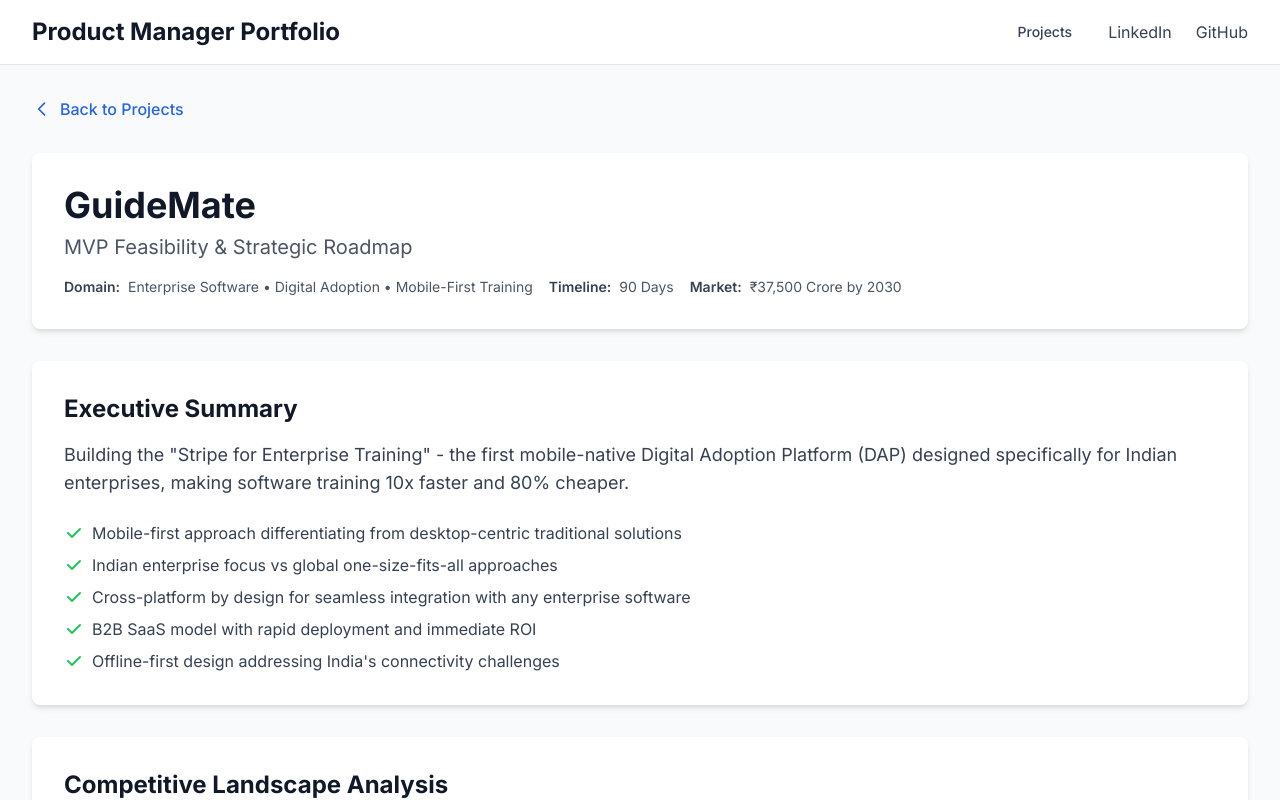
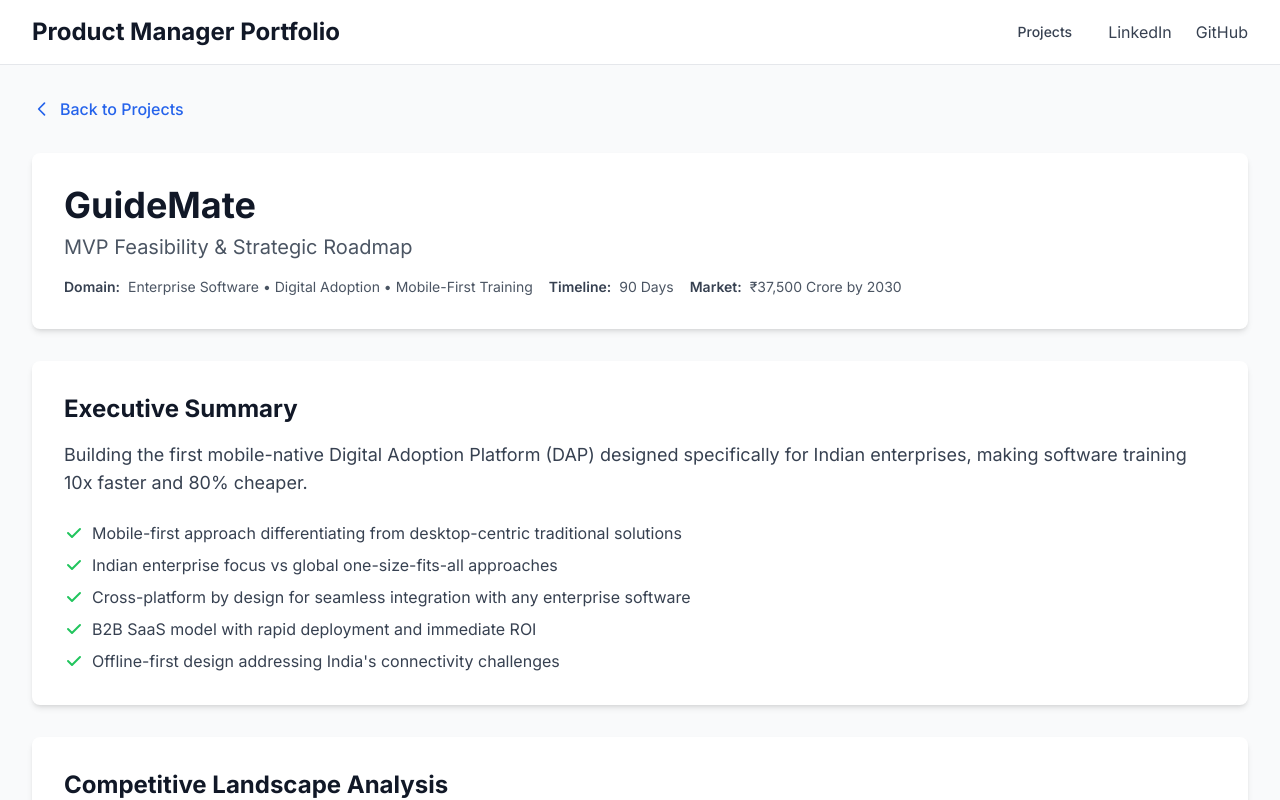
Before and after one commit to ideamchn/product-manager-portfolio, a React (Vite) app: page /projects/guidemate in a window 1280 px wide. Shown: the top 800 px of the page. Built offline with nearby package versions, Linux system fonts and the light colour scheme.

Commit message:
Project detail correction for guidemate

```diff
--- a/src/pages/ProjectDetail.jsx
+++ b/src/pages/ProjectDetail.jsx
@@ -277,7 +277,7 @@ const projectData = {
         team: "25 Active Customers",
         domain: "Enterprise Software • Digital Adoption • Mobile-First Training",
         market: "₹37,500 Crore by 2030",
-        summary: "Building the \"Stripe for Enterprise Training\" - the first mobile-native Digital Adoption Platform (DAP) designed specifically for Indian enterprises, making software training 10x faster and 80% cheaper.",
+        summary: "Building the first mobile-native Digital Adoption Platform (DAP) designed specifically for Indian enterprises, making software training 10x faster and 80% cheaper.",
         originStory: "Started with a simple question - \"Beta, where can I find my UPI ID in PhonePe?\" This revealed a universal truth: if educated Indians struggle with simple apps, imagine 10 million employees battling complex enterprise software daily. The real crisis? 80% of Indian workforce is mobile-first, but all enterprise training is desktop-first.",
         highlights: [
             "Mobile-first approach differentiating from desktop-centric traditional solutions",
```
